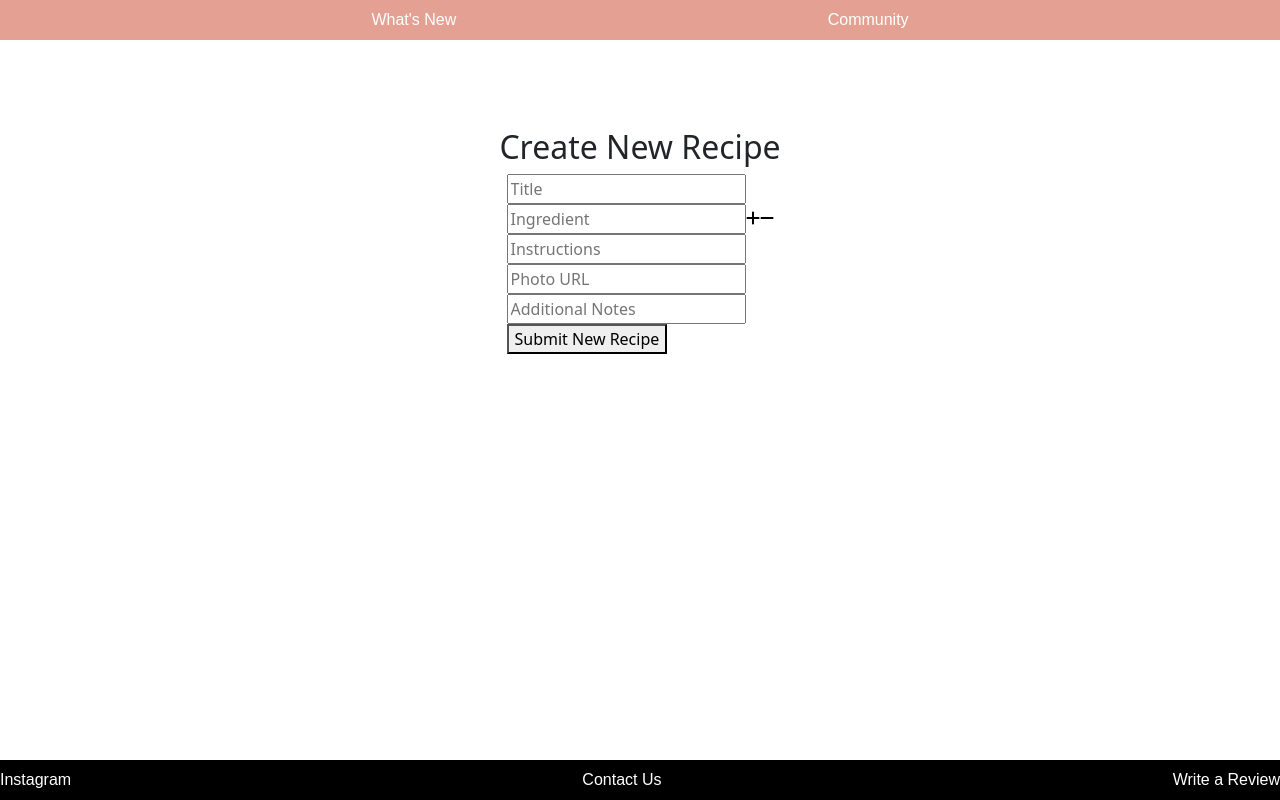
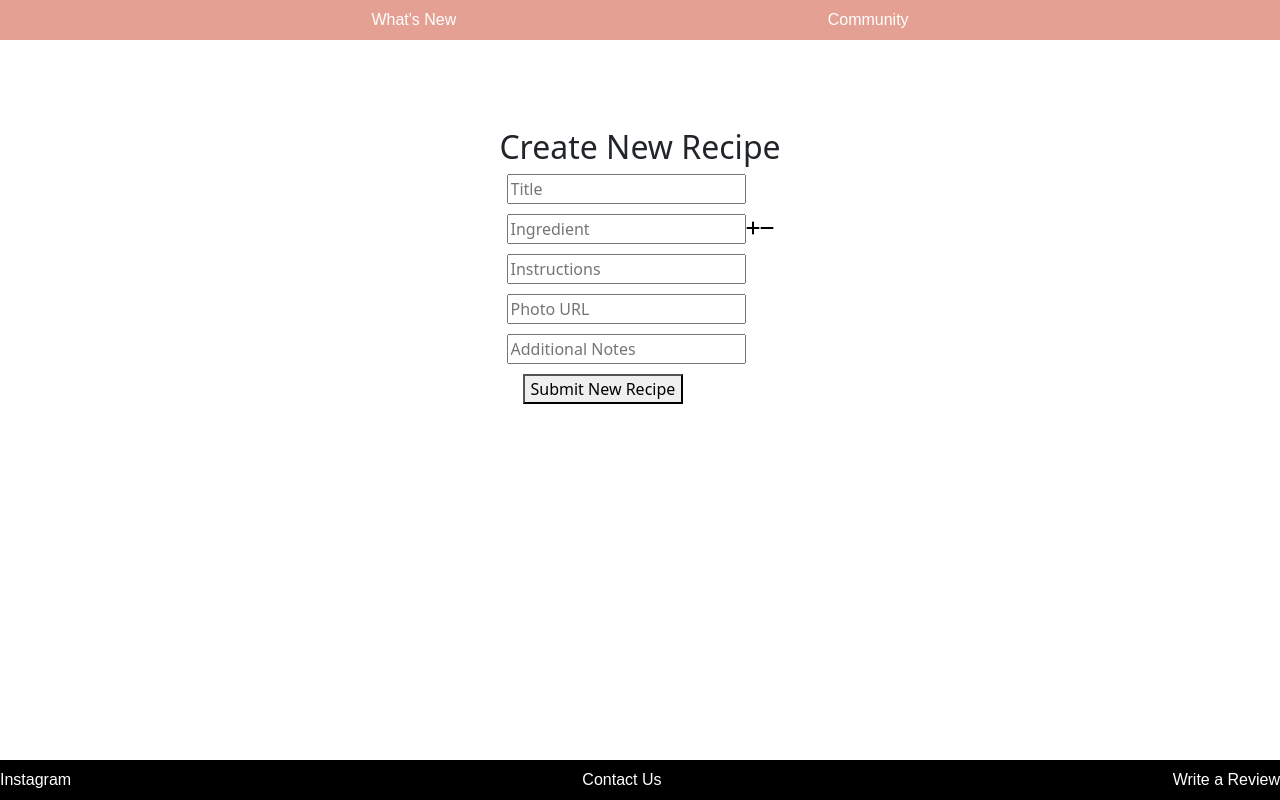
Before and after one commit to Erob711/Recipe-Organizer, a Vue app in the folder vue/: page /create-recipe-page in a window 1280 px wide. Built offline with nearby package versions, Linux system fonts and the light colour scheme.

Commit message:
center submit button

```diff
--- a/vue/src/components/CreateNewRecipe.vue
+++ b/vue/src/components/CreateNewRecipe.vue
@@ -18,7 +18,7 @@
             <input type = "text" class = "item" placeholder="Instructions" v-model="instructions.instruction">
             <input type = "text" class = "item" placeholder="Photo URL" v-model="photo.photoUrl">
             <input type = "text" class = "item" placeholder="Additional Notes" v-model="note.note">
-            <button type="button" v-on:click="createRecipe">Submit New Recipe</button>
+            <button type="button" class="submit-button" v-on:click="createRecipe">Submit New Recipe</button>
 
             <!-- TEST -->
             <!-- TEST -->
@@ -161,6 +161,7 @@ export default {
 .item {
     flex: 1 1 0px;
     width: 10;
+    margin-bottom: 10px;
 }
 h2 {
     padding-top: 10%;
@@ -176,6 +177,10 @@ h2 {
 .ingredients:first-child {
     margin-right: 20px;
 }
+
+.submit-button {
+    margin-left: 6%;
+}
 .add-and-remove-buttons {
 
 }
```
